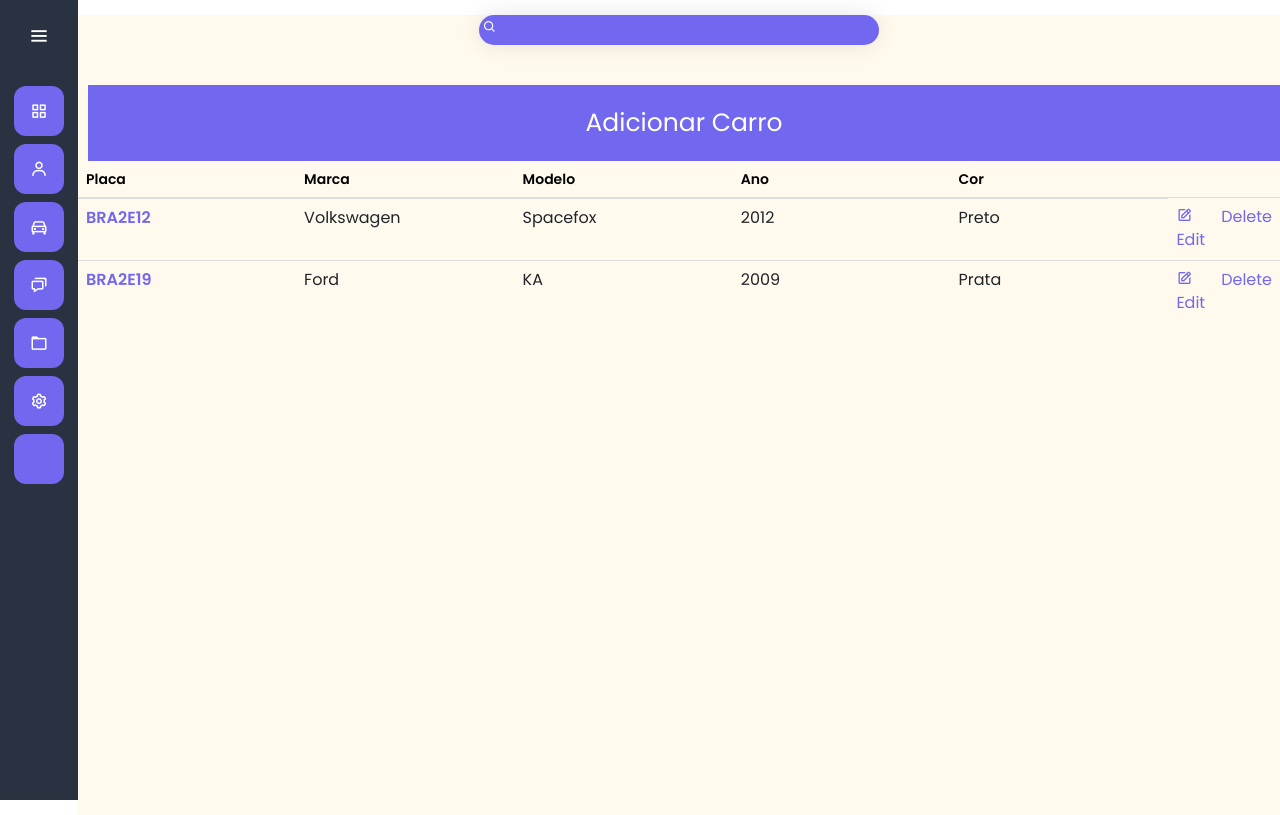
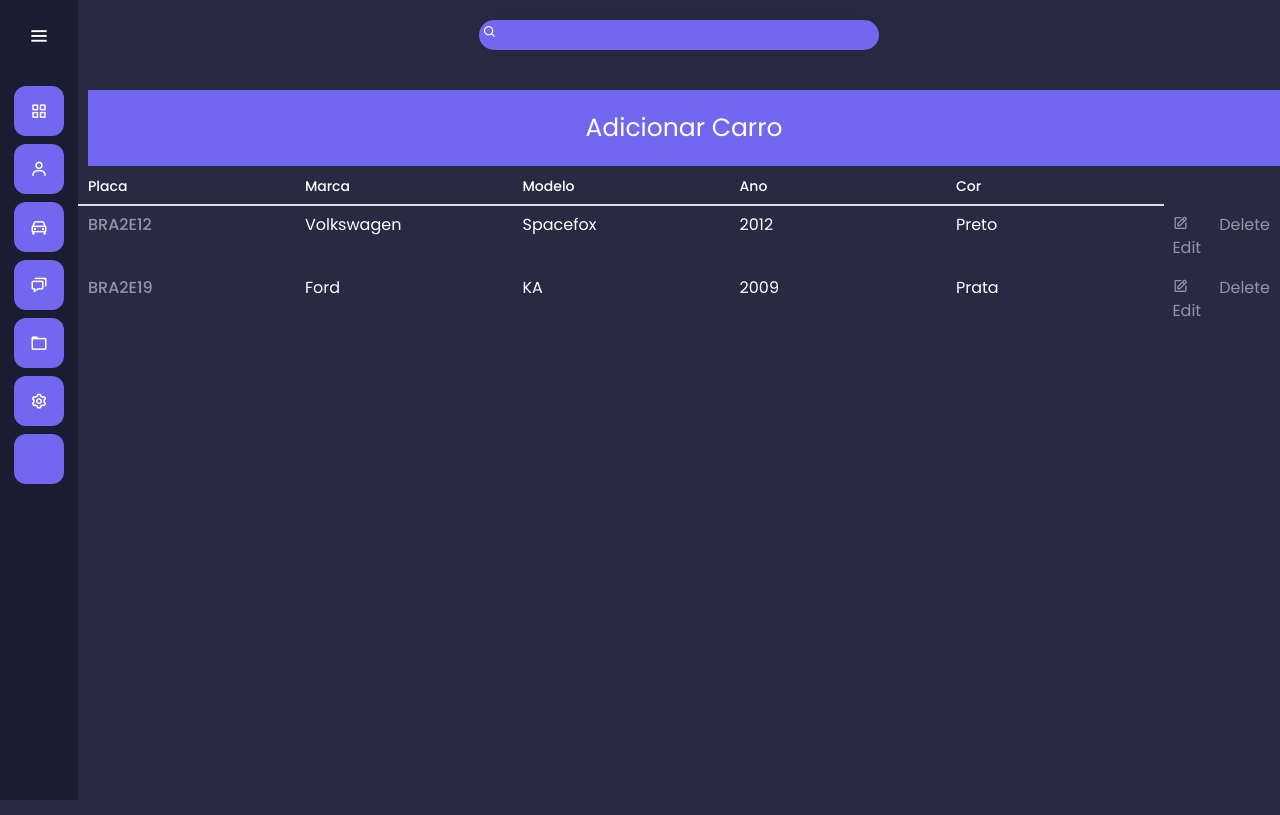
Before and after one commit to kovu176/Mecdev, a Django app: page /clientes/carro/ in a window 1280 px wide. Run offline with Django 4.2, Linux system fonts and the light colour scheme; a user stored in the database is signed in; data comes from the database, SQL or seed files in the repository; both versions use the stored data as it was after the commit; some libraries are stand-ins or nearby versions.

Commit message:
atualizado

```diff
--- a/clientes/models.py
+++ b/clientes/models.py
@@ -66,6 +66,7 @@ class Servicos(models.Model):
         ('Troca de Pneu', 'Troca de Pneu'),
         ('Outro', 'Outro')
 )
+
     tipo = models.CharField(choices=SERVICO_CHOICES, max_length=55)
     descricao = models.CharField(max_length=80)
     cliente = models.ForeignKey('Clientes', related_name='service_cliente', null=True, blank=True, default=None, on_delete=models.CASCADE)
--- a/clientes/templates/carro_list.html
+++ b/clientes/templates/carro_list.html
@@ -14,6 +14,11 @@
 
 {% block 'dashboard' %}
 
+<section class="main">
+
+ <div class="alan">
+
+ </div>
 
 
 <div class="procura">
@@ -32,7 +37,7 @@
 </div>
 
 <table class="table">
-    <thead>
+    <thead >
       <tr>
         <th scope="col">Placa</th>
         <th scope="col">Marca</th>
@@ -56,4 +61,6 @@
     </tbody>
   </table>
 
+
+</section>
 {% endblock %}
--- a/clientes/views.py
+++ b/clientes/views.py
@@ -9,6 +9,8 @@ from django.contrib.auth import authenticate, login
 from django.views import generic
 from .models import Clientes, Carro, Servicos
 from .forms import CarroModelForm, CustomUserCreationForm, ClientesModelForm, ServicosModelForm
+
+
 
 
 
@@ -33,6 +35,16 @@ def user_Login(request):
 class LandingView(generic.TemplateView):
     template_name = 'landing.html'
 
+class LandingQueryView(generic.ListView):
+    template_name = 'landing.html'
+
+    def get_queryset(self):
+        qs = {
+            'services_geral': Servicos.objects.all().distinct(), #evitar print repetido
+            'clientes_geral': Clientes.objects.all().distinct(),
+            'carros_geral': Carro.objects.all().distinct()
+        }
+
 class SignupView(generic.CreateView):
     template_name = 'signup.html'
     form_class = CustomUserCreationForm
@@ -47,6 +59,7 @@ class SignupView(generic.CreateView):
 
 class ClienteListView (generic.ListView):
     template_name = 'clientes.html'
+
 
     def get_queryset(self):
         search = self.request.GET.get('search')
@@ -184,6 +197,8 @@ class CarroDetailView (generic.DetailView):
 class ServicosListView (generic.ListView):
     template_name = 'servicos_list.html'
 
+
+
     def get_queryset(self):
         search = self.request.GET.get('search')
         if search:
@@ -237,5 +252,7 @@ class ServicosDeleteView (generic.DeleteView):
 class ServicosDetailView (generic.DetailView):
     template_name = 'servicos_detail.html'
 
+
+
     def get_queryset(self):
         return Servicos.objects.filter()
--- a/static/base.css
+++ b/static/base.css
@@ -4,7 +4,11 @@
   padding: 0;
   box-sizing: border-box;
   font-family: "Poppins" , sans-serif;
+
 }
+
+
+
 .sidebar{
   position: fixed;
   left: 0;
@@ -221,17 +225,23 @@
   width: 50px;
   background: none;
 }
+
+
+
 .home-section{
   position: relative;
   min-height: 100vh;
-  top: 0;
-  background: #FFFAED;
+  background: #292943;
   left: 78px;
-  color: white;
+  color: black;
   width: calc(100% - 78px);
   transition: all 0.5s ease;
   z-index: 2;
+
 }
+
+
+
 .sidebar.open ~ .home-section{
   left: 250px;
   width: calc(100% - 250px);
--- a/static/carro.css
+++ b/static/carro.css
@@ -8,8 +8,18 @@
 }
 
 
+.main {
+   background: #292943;
+}
+
+.alan {
+    width: 100%;
+    height: 20px;
+    background: #292943;
+}
+
 .procura {
-    margin-top: 15px!important;
+
     background: #7267EF;
     width: 400px;
     height: 30px;
@@ -19,6 +29,7 @@
     transition: .9s;
     box-shadow: 0 0 25px 0 rgba(0,0,0,0.1 );
 }
+
 
 .procura input::placeholder {
     color: #fff;
@@ -67,10 +78,22 @@
     color: #fff ;
 }
 
+.table thead th {
+    width: 220px;
+
+}
 
 
+
+
+
+.table tr {
+    border:2px solid  #292943;
+
+}
+
 .table a {
-    color: #7267EF;
+    color: #9295a4;
     text-decoration: none;
     font-size: 16px;
 
@@ -82,8 +105,10 @@
 }
 
 .table th {
-    color: #000 ;
-    font-weight: 600;
+    color: #fff ;
+    font-weight: 500;
+    border: 2px solid #292943;
+
 }
 
 
@@ -91,9 +116,10 @@
 .table td {
     font-weight: 400;
     font-size: 16px;
+    color: #fff;
+    border: 2px solid #292943;
+
+
+
 
 }
-.table thead th {
-    width: 220px;
-
-}
--- a/static/general2.css
+++ b/static/general2.css
@@ -1,7 +1,7 @@
 :root{
 
     --main-color: #7267EF ;
-    --dark-color: #293240;
+    --dark-color: #1b1c31;
     --light-color: #ffc27f;
     --contrast-color: #f88863;
     --differential-color: #ffe29a;
```
Also changed, not shown: clientes/templates/landing.html (+27 -0 lines), static/landing.css (+38 -7 lines), db.sqlite3.
